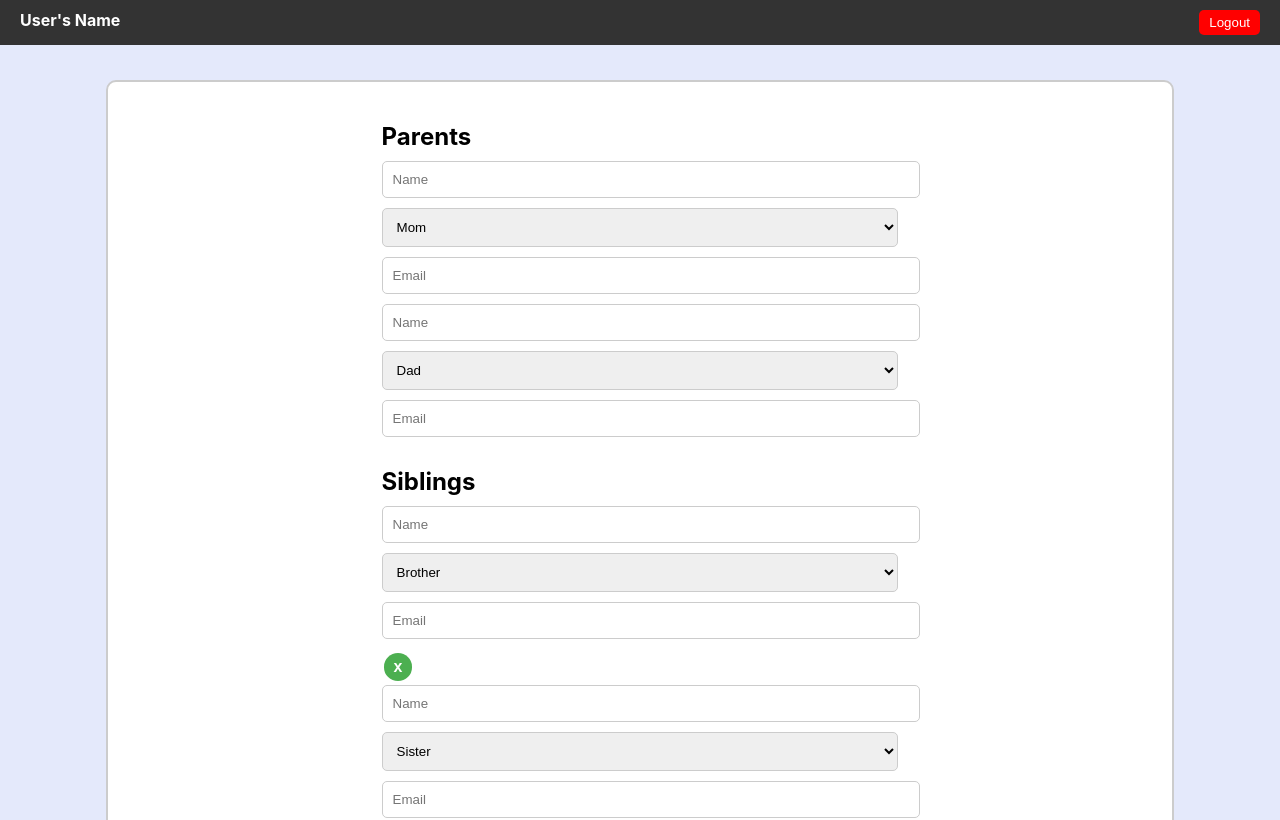
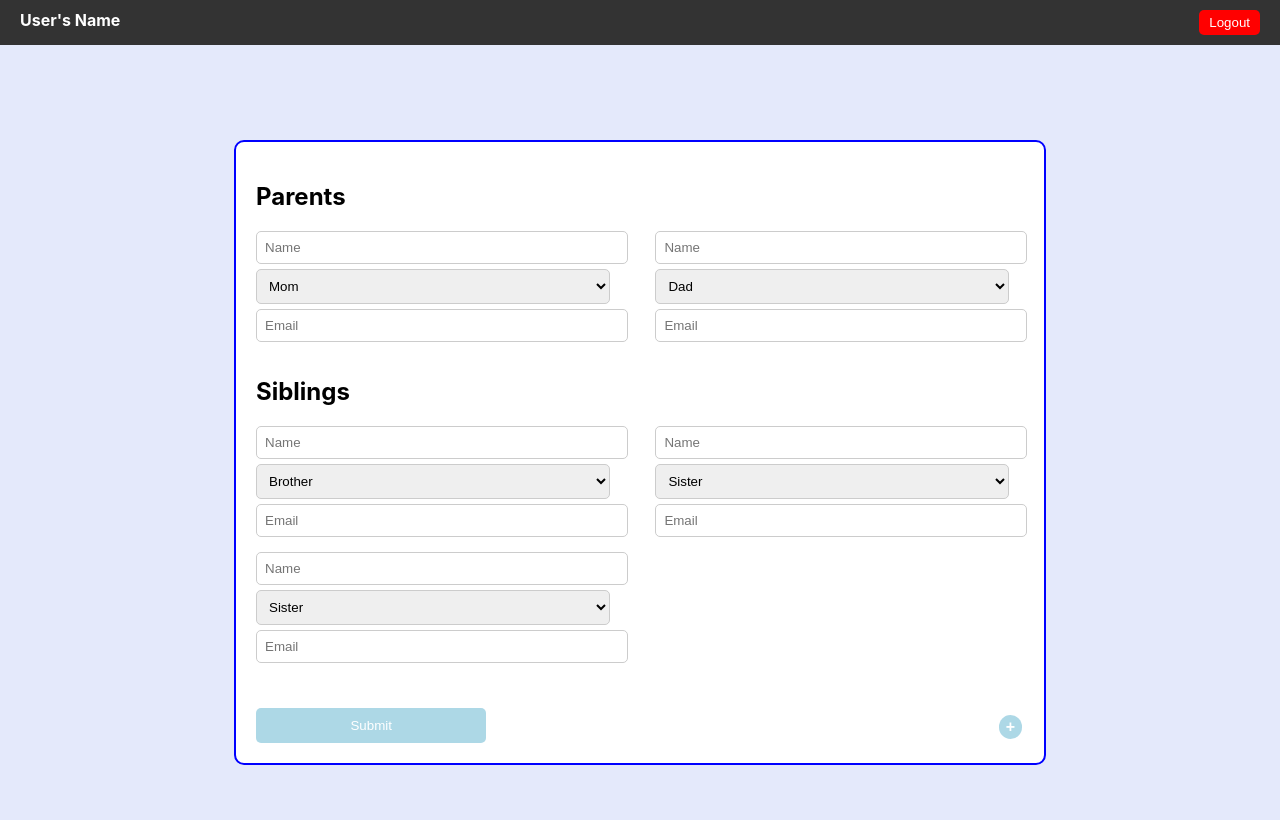
Before and after one commit to peacemakerbak/family-tree-app, a React (Create React App) app: page /dashboard in a window 1280 px wide. Shown: the top 820 px of the page. Built offline with nearby package versions, Linux system fonts and the light colour scheme.

Commit message:
save this

```diff
--- a/src/components/dashboard/Dashboard.css
+++ b/src/components/dashboard/Dashboard.css
@@ -7,7 +7,7 @@
     min-height: 100vh;
     background-color: #E4E9FB;
     overflow: auto;
-    padding-top: 60px; /* Adjusting for fixed navbar */
+    padding-top: 50px; /* Slightly less space between navbar and card */
 }
 
 .dashboard-navbar {
@@ -24,7 +24,7 @@
 
 .username {
     font-weight: bold;
-    padding-left: 20px; /* Padding to the left of the username */
+    padding-left: 20px;
 }
 
 .logout-button {
@@ -34,19 +34,20 @@
     border-radius: 5px;
     padding: 5px 10px;
     cursor: pointer;
-    margin-right: 20px; /* Padding to the right of the logout button */
+    margin-right: 20px;
 }
 
 .dashboard-card {
     display: flex;
     flex-direction: column;
     align-items: center;
+    position: relative; /* Needed for absolute positioning of the '+' button inside */
     background-color: #FFFFFF;
     padding: 20px;
-    border: 2px solid #ccc;
+    border: 2px solid blue; /* Added blue border */
     border-radius: 10px;
-    width: 80%; /* Adjusted width for better layout */
-    margin-top: 20px; /* Distance from the navbar */
+    width: 60%; /* Adjusted width for smaller overall size */
+    margin-top: 90px; /* Reduced margin-top to bring card closer to navbar */
 }
 
 .dashboard-section {
@@ -54,32 +55,25 @@
     margin-bottom: 20px;
 }
 
-.dashboard-section h2 {
-    margin-bottom: 10px;
-}
-
 .family-group {
     display: flex;
     flex-wrap: wrap;
-    justify-content: flex-start; /* Aligns items to the left */
+    justify-content: space-between;
 }
 
 .family-member {
-    flex: 1 1 48%; /* Each item takes almost half the width of the container */
+    width: 48%; /* Ensures two members per row */
     margin-bottom: 10px;
-    padding-right: 10px; /* Added padding between fields */
+    padding-right: 15px; /* Increased padding for more space between columns */
+    box-sizing: border-box;
 }
 
 .dashboard-section input, .dashboard-section select {
     width: 100%;
-    padding: 10px;
+    padding: 8px;
     border: 1px solid #ccc;
     border-radius: 5px;
-    margin-bottom: 10px; /* Added space below each input */
-}
-
-.dashboard-section input:focus, .dashboard-section select:focus {
-    outline: 2px solid blue;
+    margin-bottom: 5px;
 }
 
 .add-button, .delete-button {
@@ -97,6 +91,14 @@
     font-weight: bold;
 }
 
+.add-button {
+    background-color: #ADD8E6; /* Light blue background */
+    padding: 3px 7px; /* Smaller padding for a smaller button */
+    position: absolute; /* Positioning the button at the bottom right */
+    bottom: 20px; /* Distance from the bottom of the card */
+    right: 20px; /* Distance from the right of the card */
+}
+
 .add-button:hover, .delete-button:hover {
     background-color: #45a049;
 }
@@ -109,8 +111,8 @@
     padding: 10px 20px;
     cursor: pointer;
     margin-top: 10px;
-    width: 50%;
-    align-self: center;
+    width: 30%; /* Smaller and more centered button */
+    align-self: center; /* Ensures button is centered */
 }
 
 .submit-button:hover {
--- a/src/components/dashboard/Dashboard.js
+++ b/src/components/dashboard/Dashboard.js
@@ -22,11 +22,9 @@ const Dashboard = () => {
 
   // Function to remove a sibling input field
   const handleDeleteSibling = (index) => {
-    if (siblings.length > 3) {
     const updatedSiblings = [...siblings];
     updatedSiblings.splice(index, 1);
     setSiblings(updatedSiblings);
-    }
   };
 
   // Function to handle input changes for parents
@@ -59,8 +57,9 @@ const Dashboard = () => {
         <form onSubmit={handleSubmit}>
           <div className="dashboard-section">
             <h2>Parents</h2>
+            <div className="family-group">
               {parents.map((parent, index) => (
-              <div key={index}>
+                <div key={index} className="family-member">
                   <input
                     type="text"
                     name="name"
@@ -86,10 +85,12 @@ const Dashboard = () => {
                 </div>
               ))}
             </div>
+          </div>
           <div className="dashboard-section">
             <h2>Siblings</h2>
+            <div className="family-group">
               {siblings.map((sibling, index) => (
-              <div key={index}>
+                <div key={index} className="family-member">
                   <input
                     type="text"
                     name="name"
@@ -112,10 +113,13 @@ const Dashboard = () => {
                     value={sibling.email}
                     onChange={(e) => handleSiblingInputChange(index, e)}
                   />
+                  {index >= 3 && (
                     <button className="delete-button" type="button" onClick={() => handleDeleteSibling(index)}>x</button>
+                  )}
                 </div>
               ))}
               <button className="add-button" type="button" onClick={handleAddSibling}>+</button>
+            </div>
           </div>
           <button type="submit" className="submit-button">Submit</button>
         </form>
```
Lines whose indentation alone changed are shown as unchanged.
